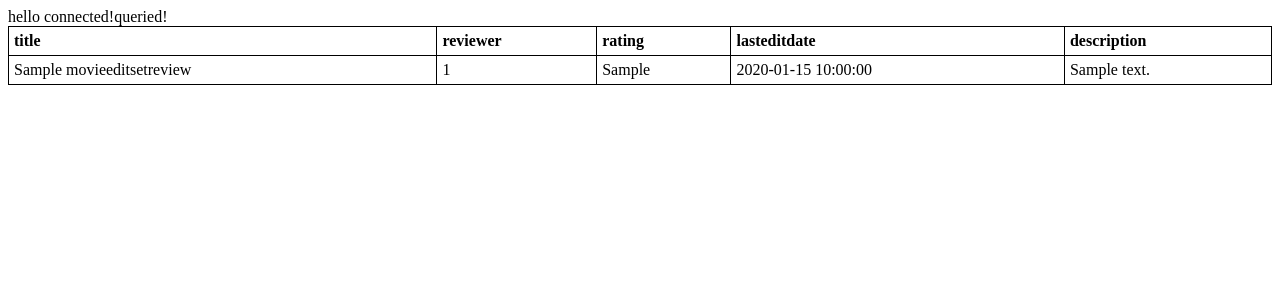
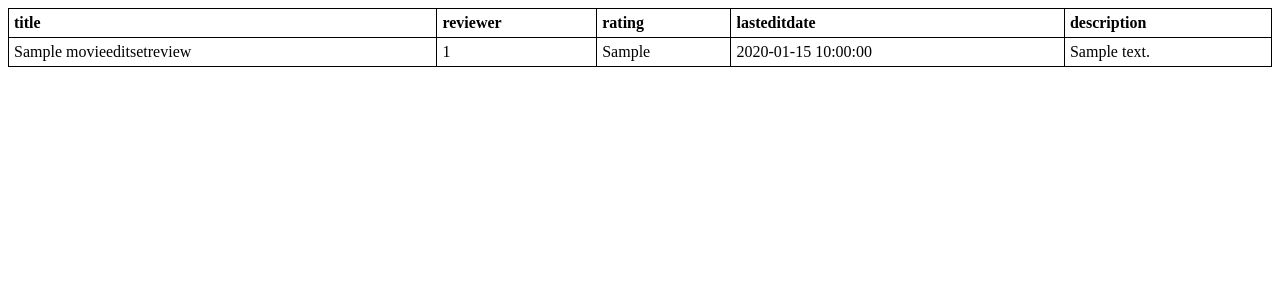
Before and after one commit to dallinbeutler/NovacadoWebsite, a PHP site: page /getmovieinfo.php?q=1 in a window 1280 px wide. Shown: the top 300 px of the page. Run offline with PHP 8.4, Linux system fonts and the light colour scheme; tables that the repository leaves empty or names only in its code hold one stand-in row (values such as "Sample post"); some libraries are stand-ins or nearby versions.

Commit message:
saddurday

```diff
--- a/getmovieinfo.php
+++ b/getmovieinfo.php
@@ -16,7 +16,6 @@ th {text-align: left;}
 </style>
 </head>
 <body>
-hello
 <?php
 	$q = intval($_GET['q']);
 
@@ -35,7 +34,6 @@ hello
 		echo "Error connecting to the db. Details: $ex";
 		die();
 		}
-	echo "connected!";
 	//$query = 'SELECT * FROM account';
 	//$query = 'SELECT name, birthday, pictureUrl FROM actor a INNER JOIN movieActor ma ON a.id = ma.actorId INNER JOIN movie m ON m.id = ma.movieId WHERE m.title = :movie_title';
 	$query = 'SELECT mesr.creationdate, mesr.lasteditdate, mesr.title, mesr.stars,mesr.description, acc.accountname FROM movieeditsetreview  mesr INNER JOIN account acc ON acc.id = mesr.account_id WHERE mesr.movieeditset_id ='.$q;
@@ -43,7 +41,6 @@ hello
 
 	$statement->execute();
 	$results = $statement->fetchAll(PDO::FETCH_ASSOC);
-	echo 'queried! </br>';
 	echo "<table>
 	<tr>
 	<th>title</th>
```
